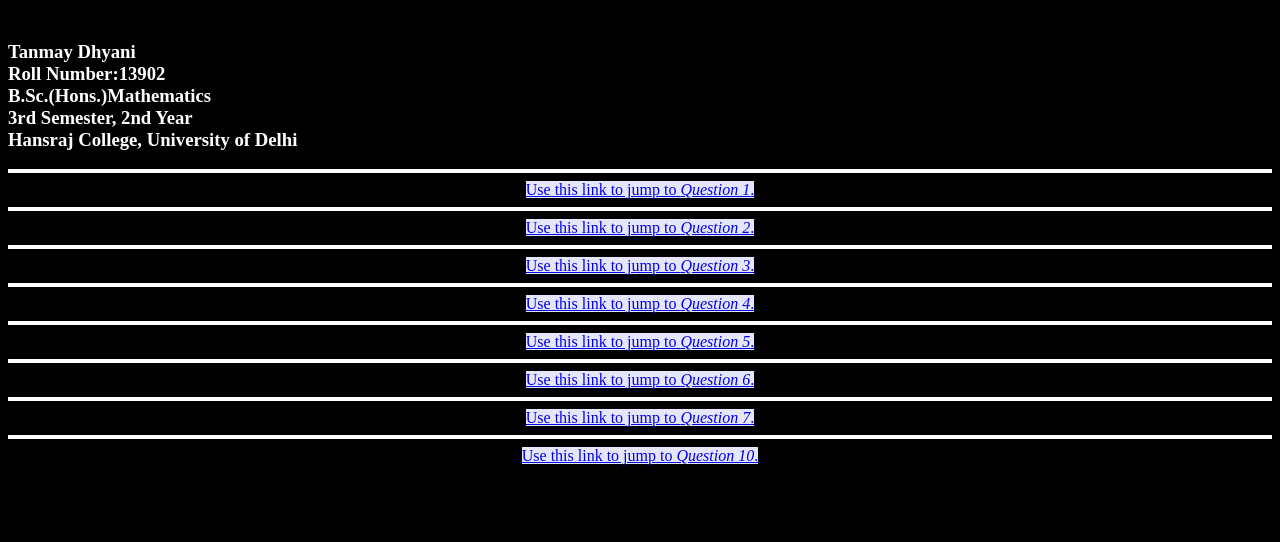
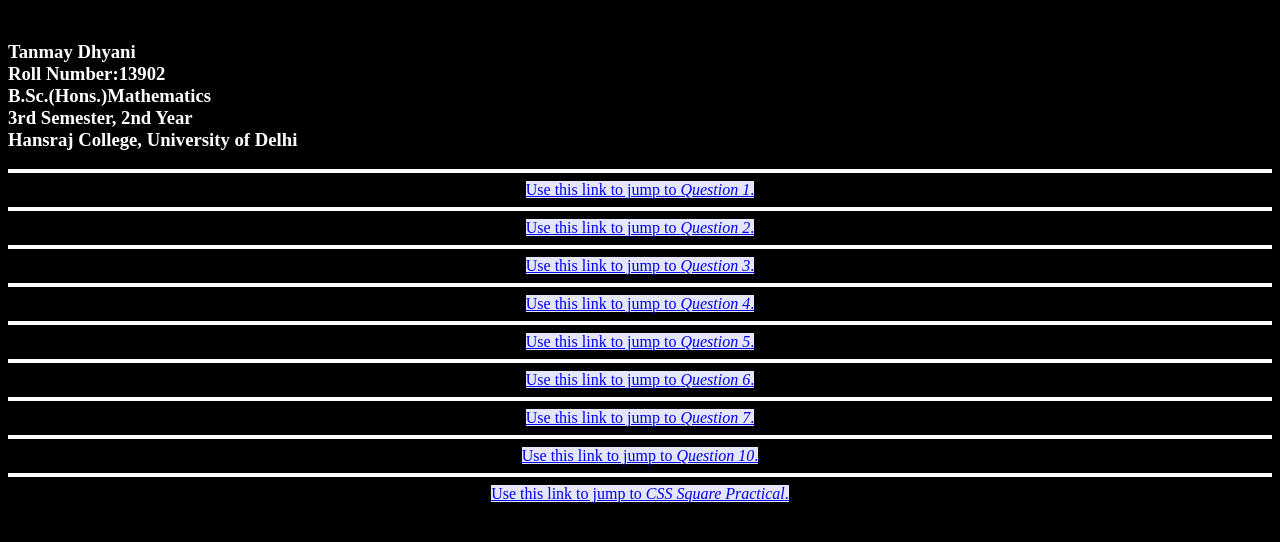
Before and after one commit to 10MayDhyani/Practicals, a plain HTML site: page index.html in a window 1280 px wide. Drawn offline with Linux system fonts and the light colour scheme.

Commit message:
Update index.html

```diff
--- a/index.html
+++ b/index.html
@@ -5,7 +5,7 @@
     <title>Practicals</title>
   </head>
   <body bgcolor="Black">
-    <h3 style="color:white"><br>Tanmay Dhyani <br>Roll Number:13902<br>B.Sc.(Hons.)Mathematics<br>3rd Semester, 2nd Year<br>Hansraj College, University of Delhi</h3>
+    <h3 style="color:white"><br>Tanmay Dhyani<br>Roll Number:13902<br>B.Sc.(Hons.)Mathematics<br>3rd Semester, 2nd Year<br>Hansraj College, University of Delhi</h3>
     <hr size="4" color="white">
     <center><a href="Question 1.html" style="background-color:lavender">Use this link to jump to <em>Question 1</em>.</a></center>
     <hr size="4" color="white">
@@ -22,5 +22,7 @@
     <center><a href="Question7.html" style="background-color:lavender">Use this link to jump to <em>Question 7</em>.</a></center>
     <hr size="4" color="white">
     <center><a href="Question 10.html" style="background-color:lavender">Use this link to jump to <em>Question 10</em>.</a></center>
+    <hr size="4" color="white">
+    <center><a href="square.html" style="background-color:lavender">Use this link to jump to <em>CSS Square Practical</em>.</a></center>
   </body>
 </html>
```
